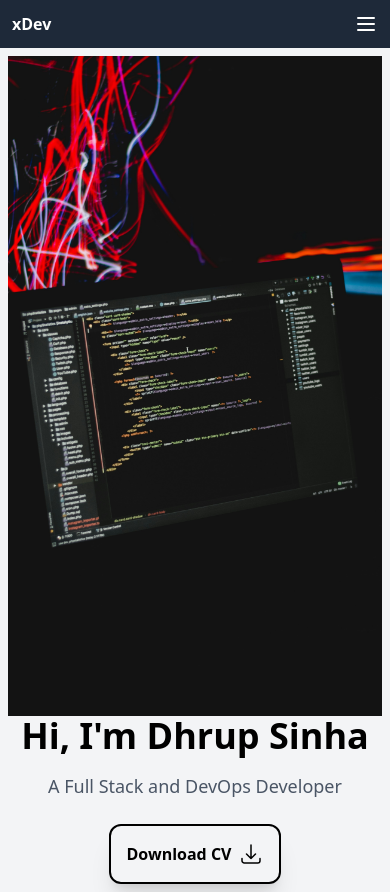
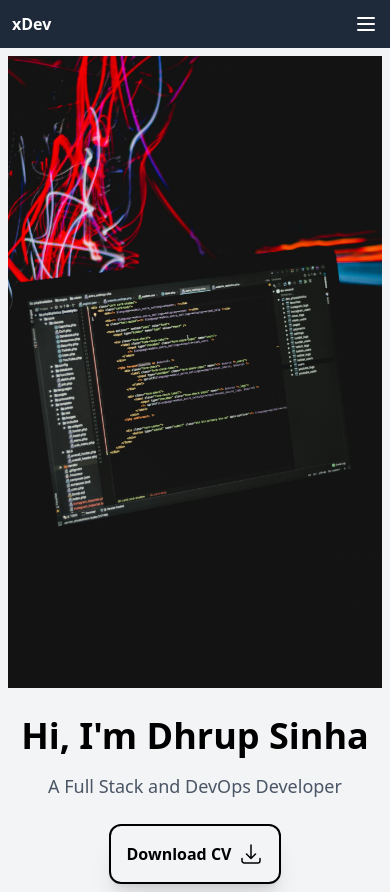
Before and after one commit to luciferdk/Dhrup-Sinha, a Next.js app: page / in a window 390 px wide. Built offline with nearby package versions, Linux system fonts and the light colour scheme.

Commit message:
fix padding in ln18 home

```diff
--- a/component/homepage/homepage.tsx
+++ b/component/homepage/homepage.tsx
@@ -15,7 +15,7 @@ export default function HomePages() {
       </div>
 
       {/* Left Section (Text) */}
-      <div className="md:w-1/2 text-center md:text-left md:p-12">
+      <div className="md:w-1/2 text-center md:text-left pt-7 md:p-12">
         <h1 className="text-4xl md:text-6xl text-center font-bold pb-4">
           Hi, I'm Dhrup Sinha
         </h1>
```
